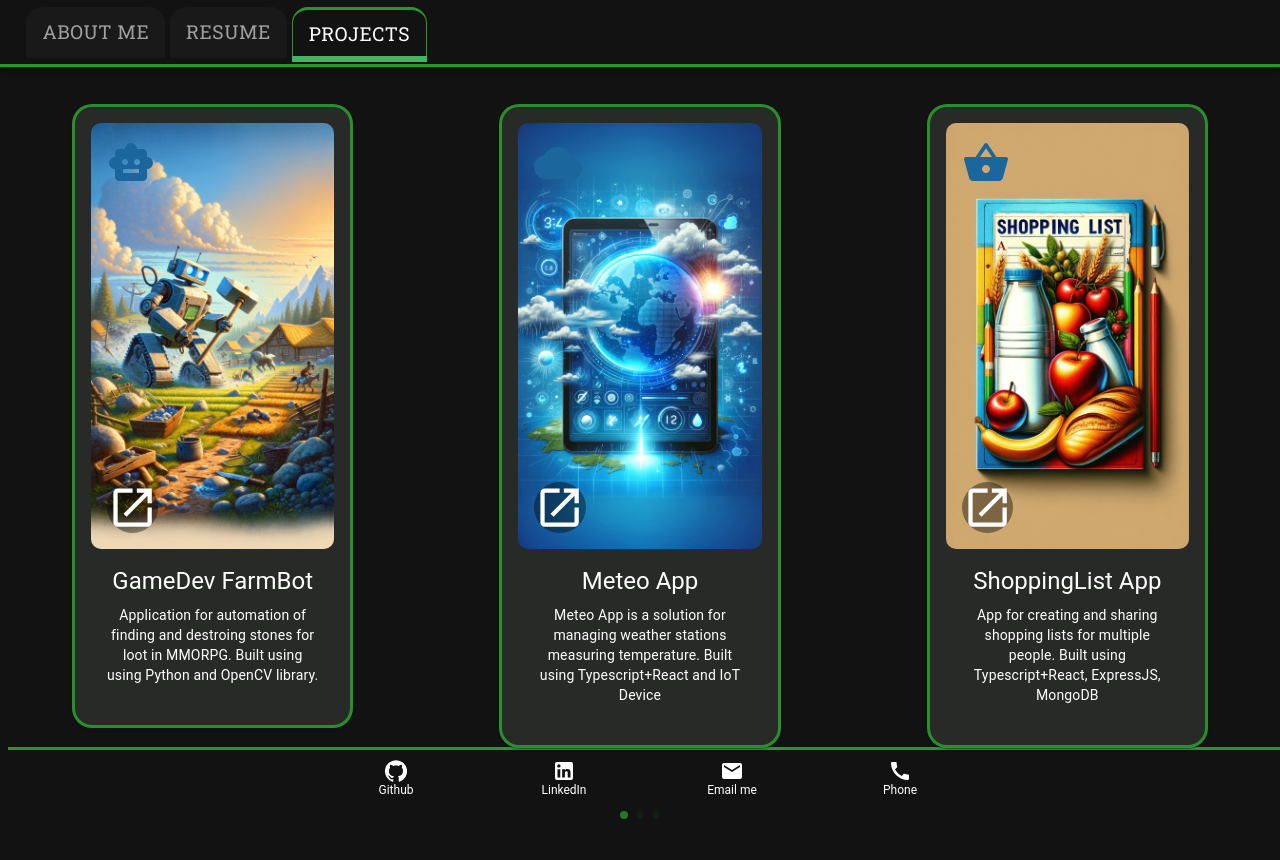
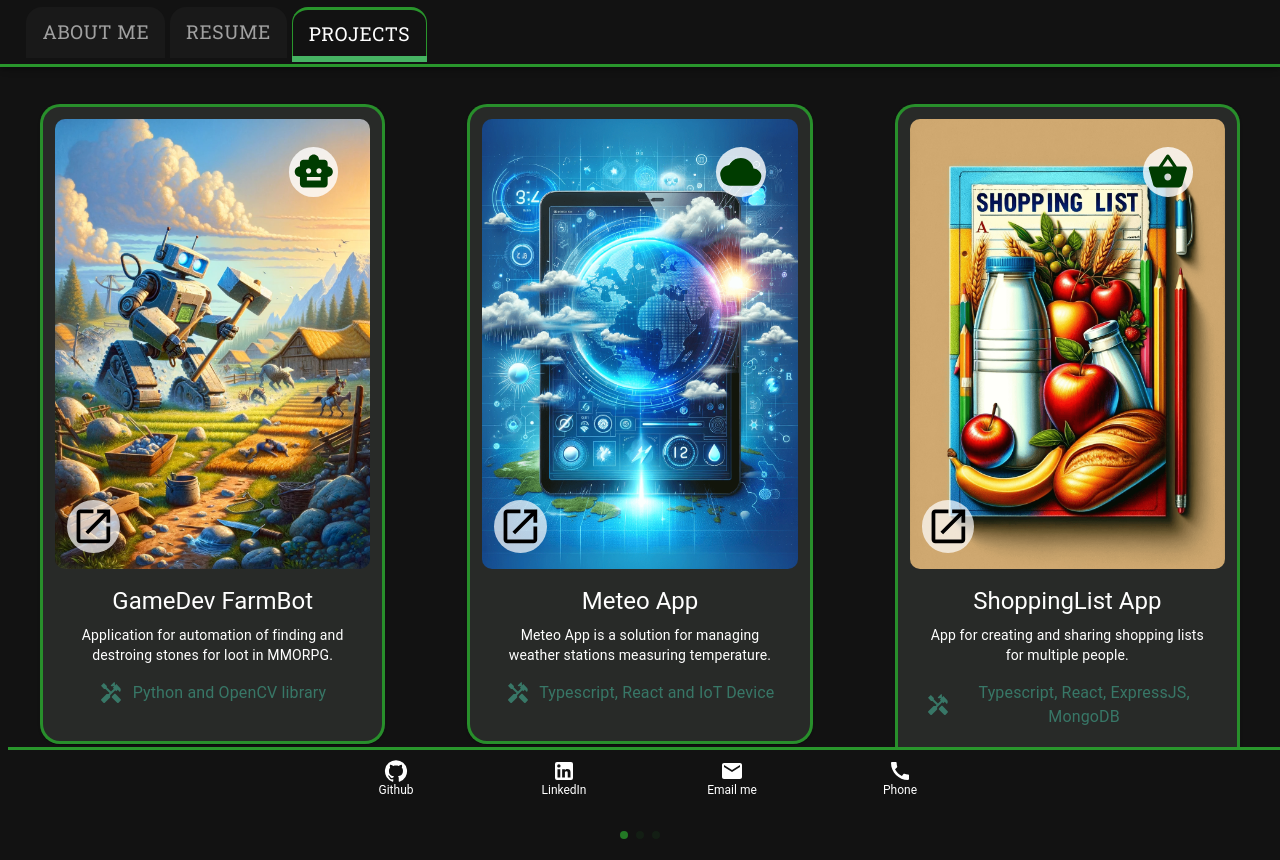
Before and after one commit to RysanekDavid/Web_CV, a React (Vite) app: page / in a window 1280 px wide. Both pictures are taken after a click on the tab "PROJECTS". Built offline with nearby package versions, Linux system fonts and the light colour scheme.

Commit message:
Card design, icons design, built modified

```diff
--- a/src/components/General/BottomBar.tsx
+++ b/src/components/General/BottomBar.tsx
@@ -21,7 +21,7 @@ export default function BottomBar() {
         bottom: { xl: 0, lg: 0, md: 0, sm: 2, xs: 2 },
         borderTop: 3,
         borderColor: "#29962c",
-        zIndex: 1,
+        zIndex: 2,
       }}
     >
       <BottomNavigation sx={{ backgroundColor: "#121212" }} showLabels>
--- a/src/components/ProjectComp/ProjectSlider.tsx
+++ b/src/components/ProjectComp/ProjectSlider.tsx
@@ -7,6 +7,7 @@ import { SliderData } from "../../constants/SliderData";
 import { Card, CardContent, CardMedia, Typography, Box } from "@mui/material";
 import "../../styles/ProjectsPage/Slider.css";
 import LaunchIcon from "@mui/icons-material/Launch";
+import HandymanIcon from "@mui/icons-material/Handyman";
 
 const ProjectSlider = () => {
   return (
@@ -28,9 +29,9 @@ const ProjectSlider = () => {
         modules={[FreeMode, Pagination, Navigation]}
         breakpoints={{
           320: { slidesPerView: 1 },
-          480: { slidesPerView: 2 },
+          480: { slidesPerView: 1 },
           640: { slidesPerView: 2, spaceBetween: 40 },
-          800: { slidesPerView: 3, spaceBetween: 50 },
+          1000: { slidesPerView: 3, spaceBetween: 50 },
         }}
       >
         {SliderData.map((project, index) => (
@@ -42,9 +43,9 @@ const ProjectSlider = () => {
                 border: "3px solid rgba(41,150,44, 0.94)",
                 cursor: "pointer",
                 my: "4rem",
-                mx: "3rem",
+                mx: "1rem",
                 backgroundColor: "rgba(77, 82, 77, 0.4)",
-                p: "16px",
+                p: "12px",
                 transition: "transform 0.6s ease, border-color 0.6s ease",
                 "&:hover": {
                   transform: "scale(1.05)",
@@ -77,26 +78,37 @@ const ProjectSlider = () => {
                   }}
                 />
 
-                <Box sx={{
-                  position: "absolute",
-                  top: 16,
-                  left: 16,
-                  zIndex: 2,
-                }}>
-                  <project.icon sx={{ fontSize: "3rem", color: "rgba(27,102,157,1)" }} />
+                <Box
+                  sx={{
+                    position: "absolute",
+                    top: 28,
+                    right: 32,
+                    zIndex: 2,
+                  }}
+                >
+                  <project.icon
+                    sx={{
+                      fontSize: "2.6rem",
+                      color: "rgba(0,60,0,1)",
+                      backgroundColor: "rgba(255, 255, 255, 0.8)",
+                      p: "4px",
+                      borderRadius: "50%",
+                    }}
+                  />
                 </Box>
 
                 <Box
                   sx={{
                     position: "absolute",
                     bottom: 16,
-                    left: 16,
+                    left: 12,
                     display: "flex",
-                    backgroundColor: "rgba(0, 0, 0, 0.4)",
+                    backgroundColor: "rgba(255, 255, 255, 0.7)",
                     borderRadius: "50%",
+                    p: "4px",
                   }}
                 >
-                  <LaunchIcon sx={{ color: "white", fontSize: "3.2rem" }} />
+                  <LaunchIcon sx={{ color: "black", fontSize: "2.8rem" }} />
                 </Box>
               </Box>
 
@@ -116,6 +128,25 @@ const ProjectSlider = () => {
                 >
                   {project.content}
                 </Typography>
+                <Box
+                  sx={{
+                    display: "flex",
+                    alignItems: "center",
+                    justifyContent: "center",
+                    mt: 2,
+                  }}
+                >
+                  <HandymanIcon
+                    sx={{ mr: 1.2, color: "rgba(56, 119, 103,1)" }}
+                  />{" "}
+                  <Typography
+                    sx={{ color: "rgba(56, 119, 103,1)" }}
+                    variant="body1"
+                    color="text.secondary"
+                  >
+                    {project.built}
+                  </Typography>
+                </Box>
               </CardContent>
             </Card>
           </SwiperSlide>
--- a/src/constants/SliderData.ts
+++ b/src/constants/SliderData.ts
@@ -1,8 +1,8 @@
-import SmartToyIcon from '@mui/icons-material/SmartToy';
-import CloudIcon from '@mui/icons-material/Cloud';
-import ShoppingBasketIcon from '@mui/icons-material/ShoppingBasket';
-import TaskIcon from '@mui/icons-material/Task';
-import VideoLibraryIcon from '@mui/icons-material/VideoLibrary';
+import SmartToyIcon from "@mui/icons-material/SmartToy";
+import CloudIcon from "@mui/icons-material/Cloud";
+import ShoppingBasketIcon from "@mui/icons-material/ShoppingBasket";
+import TaskIcon from "@mui/icons-material/Task";
+import VideoLibraryIcon from "@mui/icons-material/VideoLibrary";
 
 import FarmBot from "../assets/ProjectImages/FarmBot.jpeg";
 import MeteoApp from "../assets/ProjectImages/MeteoApp.png";
@@ -14,32 +14,40 @@ export const SliderData = [
   {
     icon: SmartToyIcon,
     title: "GameDev FarmBot",
-    content: "Application for automation of finding and destroing stones for loot in MMORPG. Built using using Python and OpenCV library.",
+    content:
+      "Application for automation of finding and destroing stones for loot in MMORPG.",
+    built: "Python and OpenCV library",
     backgroundImage: FarmBot,
   },
 
   {
     icon: CloudIcon,
     title: "Meteo App",
-    content: "Meteo App is a solution for managing weather stations measuring temperature. Built using Typescript+React and IoT Device",
+    content:
+      "Meteo App is a solution for managing weather stations measuring temperature.",
+    built: "Typescript, React and IoT Device",
     backgroundImage: MeteoApp,
   },
   {
     icon: ShoppingBasketIcon,
     title: "ShoppingList App",
-    content: "App for creating and sharing shopping lists for multiple people. Built using Typescript+React, ExpressJS, MongoDB",
+    content: "App for creating and sharing shopping lists for multiple people.",
+    built: "Typescript, React, ExpressJS, MongoDB",
     backgroundImage: ShoppingList,
   },
   {
     icon: TaskIcon,
     title: "TaskManagerPRO",
-    content: "Tool for recording errors and problems in software development or project management. Built using Typescript+React, ExpressJS, MongoDB",
+    content:
+      "Tool for recording errors and problems in software development or project management.",
+    built: "Typescript, React, ExpressJS, MongoDB",
     backgroundImage: TaskManager,
   },
   {
     icon: VideoLibraryIcon,
     title: "VideoLibrary App",
-    content: "Server for sharing video files. Build using TypeScript+React, NodeJS, SQL",
+    content: "Server for sharing video files.",
+    built: "TypeScript, React, NodeJS, SQL",
     backgroundImage: VideoLibrary,
   },
 ];
```
